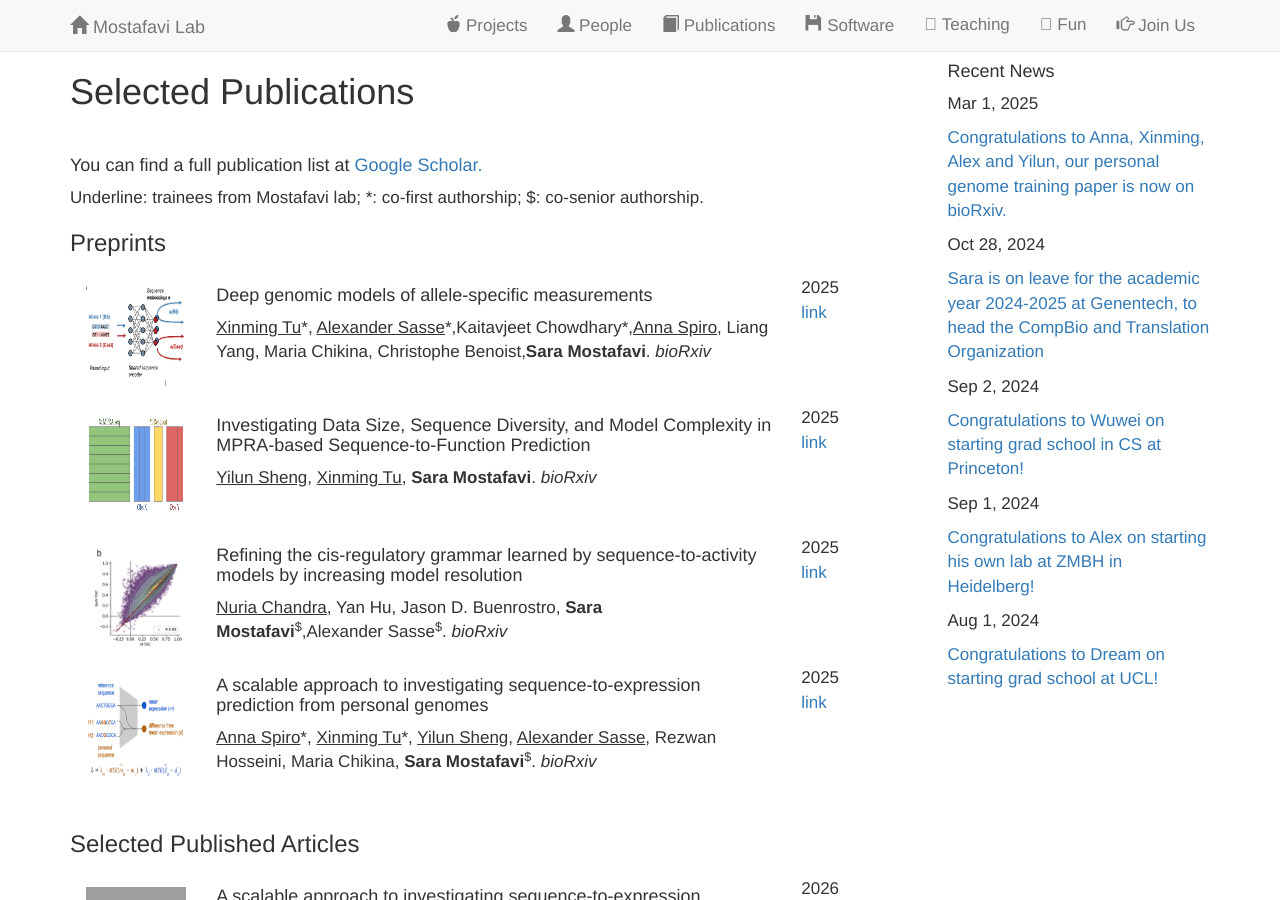
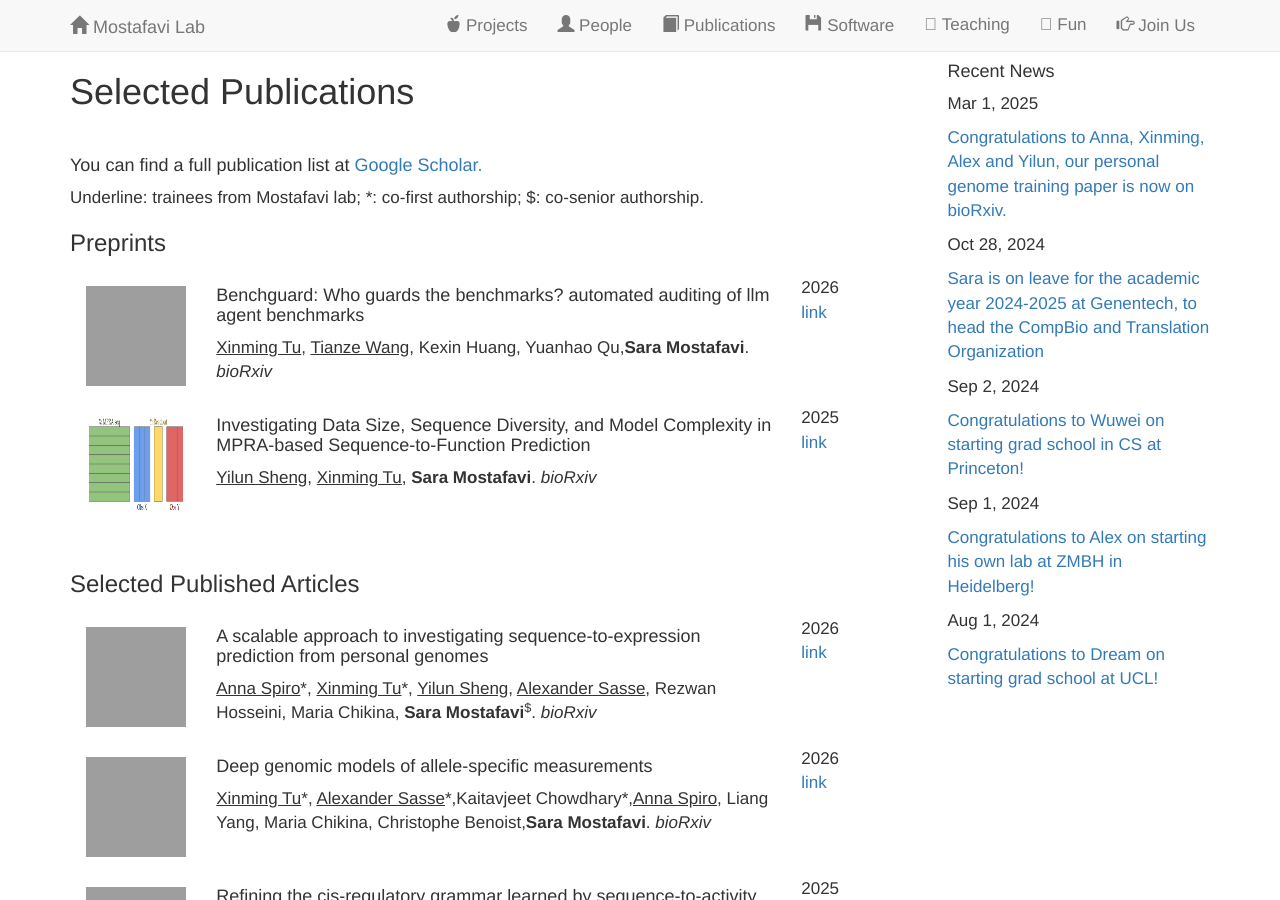
Before and after one commit to saramostafavi/saramostafavi.github.io, a Jekyll site: the page built from publications.html, in a window 1280 px wide and 900 px high. Built offline with Jekyll 4.4.1, drawn with Linux system fonts in a browser that asks for light colours; nearby versions of some CDN libraries; a style sheet for code colours, icons or effects is not loaded; grey boxes are pictures that could not be loaded.

Commit message:
Update preprints.yml
udpate

```diff
--- a/_data/preprints.yml
+++ b/_data/preprints.yml
@@ -1,14 +1,13 @@
 ---
 - title: >
-    Deep genomic models of allele-specific measurements
+    Benchguard: Who guards the benchmarks? automated auditing of llm agent benchmarks
   author: >
-     <u>Xinming Tu</u>*, <u>Alexander Sasse</u>*,Kaitavjeet Chowdhary*,<u>Anna Spiro</u>, Liang Yang, Maria Chikina, Christophe Benoist,<b>Sara Mostafavi</b>.<I> bioRxiv</I>
-  image: ../images/DeepAllele.png
-  year: 2025
+     <u>Xinming Tu</u>, <u>Tianze Wang</u>, Kexin Huang, Yuanhao Qu,<b>Sara Mostafavi</b>.<I> bioRxiv</I>
+  image: ../images/NONE
+  year: 2026
   repo:
     name: link
-    url: https://www.biorxiv.org/content/10.1101/2025.04.09.648060v1
-
+    url: https://arxiv.org/pdf/2604.24955
 - title: >
     Investigating Data Size, Sequence Diversity, and Model Complexity in MPRA-based Sequence-to-Function Prediction
   author: >
@@ -18,23 +17,3 @@
   repo:
     name: link
     url: https://www.biorxiv.org/content/10.1101/2025.03.11.642630v1
-
-- title: >
-    Refining the cis-regulatory grammar learned by sequence-to-activity models by increasing model resolution
-  author: >
-     <u>Nuria Chandra</u>, Yan Hu, Jason D. Buenrostro, <b>Sara Mostafavi</b><sup>$</sup>,Alexander Sasse<sup>$</sup>.<I> bioRxiv</I>
-  image: ../images/bpaitac.png
-  year: 2025
-  repo:
-    name: link
-    url: https://www.biorxiv.org/content/10.1101/2025.01.24.634804v1
-
-- title: >
-    A scalable approach to investigating sequence-to-expression prediction from personal genomes
-  author: >
-     <u>Anna Spiro</u>*, <u>Xinming Tu</u>*, <u>Yilun Sheng</u>, <u>Alexander Sasse</u>, Rezwan Hosseini, Maria Chikina, <b> Sara Mostafavi</b><sup>$</sup>.<I> bioRxiv</I>
-  image: ../images/sage.png
-  year: 2025
-  repo:
-    name: link
-    url: https://www.biorxiv.org/content/10.1101/2025.02.21.639494v2
```
